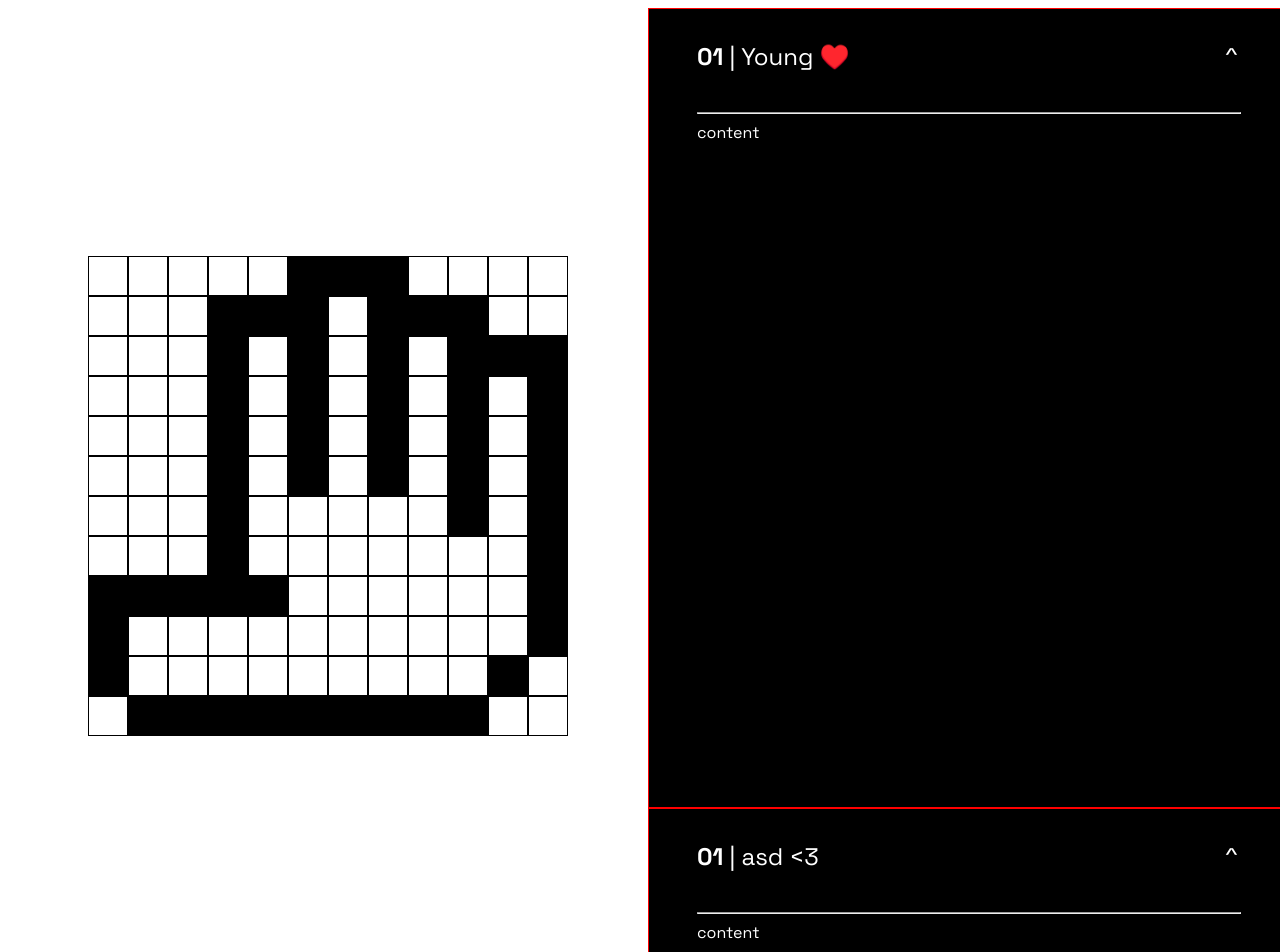
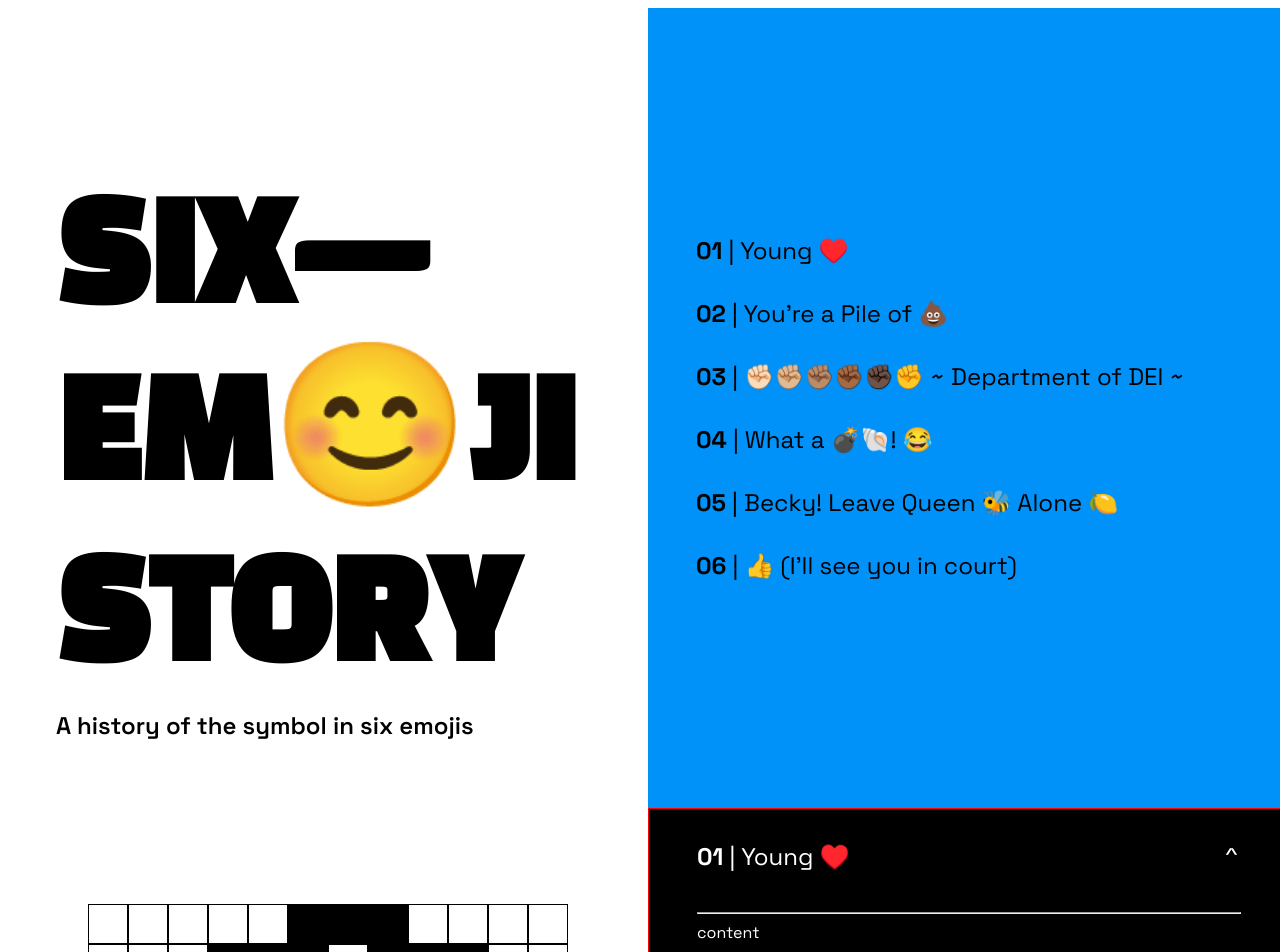
Before and after one commit to divya-mehra/sixemojistory, a React (Vite) app: page / in a window 1280 px wide. Shown: the top 952 px of the page. Built offline with nearby package versions, Linux system fonts and the light colour scheme; a web font is replaced by a local one.

Commit message:
bookend panels

```diff
--- a/src/App.jsx
+++ b/src/App.jsx
@@ -2,6 +2,8 @@ import { useState } from "react";
 import "./App.css";
 import StoryLeft from "./story/storyLeft";
 import StoryRight from "./story/storyRight";
+import StartPanelLeft from "./panel/StartPanelLeft";
+import StartPanelRight from "./panel/StartPanelRight";
 
 function App() {
   const [currentEmoji, setCurrentEmoji] = useState(null);
@@ -10,10 +12,15 @@ function App() {
     <>
       <div className="contentWrapper">
         <div className="leftSide">
+          <StartPanelLeft />
           <StoryLeft currentEmoji={currentEmoji} />
         </div>
         <div className="rightSide">
-          <StoryRight currentEmoji={currentEmoji} setCurrentEmoji={setCurrentEmoji}/>
+          <StartPanelRight />
+          <StoryRight
+            currentEmoji={currentEmoji}
+            setCurrentEmoji={setCurrentEmoji}
+          />
         </div>
       </div>
     </>
--- /dev/null
+++ b/src/panel/StartPanelLeft.jsx
@@ -0,0 +1,20 @@
+import styles from './panel.module.css'
+
+const StartPanelLeft = () => {
+    return (
+
+    <div className={styles.startPanelLeft}>
+        <div>
+          <h1 style={{textTransform: "uppercase"}}>
+            <div>Six—</div>
+            Em<span className={styles.titleEmoji}>😊</span>ji Story
+          </h1>
+          <h2>A history of the symbol in six emojis</h2>
+          {/* <!-- <p>inspired by the six-word story</p> --> */}
+        </div>
+
+
+    </div> );
+}
+
+export default StartPanelLeft;
--- /dev/null
+++ b/src/panel/StartPanelRight.jsx
@@ -0,0 +1,33 @@
+import styles from "./panel.module.css";
+
+const StartPanelRight = () => {
+  return (
+    <div className={styles.startPanelRight}>
+      <div className={styles.chapters}>
+        <h4 className={styles.chapter}>
+          <b className={styles.chapterNumber}>01</b> | Young ♥️
+        </h4>
+        <h4 className={styles.chapter}>
+          <b className={styles.chapterNumber}>02</b> | You're a Pile of 💩
+        </h4>
+        <h4 className={styles.chapter}>
+          <b className={styles.chapterNumber}>03</b> | ✊🏻✊🏼✊🏽✊🏾✊🏿✊ ~ Department
+          of DEI ~
+        </h4>
+        <h4 className={styles.chapter}>
+          <b className={styles.chapterNumber}>04</b> | What a 💣🐚! 😂
+        </h4>
+        <h4 className={styles.chapter}>
+          <b className={styles.chapterNumber}>05</b> | Becky! Leave Queen 🐝
+          Alone 🍋
+        </h4>
+        <h4 className={styles.chapter}>
+          <b className={styles.chapterNumber}>06</b> | 👍 (I'll see you in
+          court)
+        </h4>
+      </div>
+    </div>
+  );
+};
+
+export default StartPanelRight;
--- a/src/panel/TextPanel.jsx
+++ b/src/panel/TextPanel.jsx
@@ -2,7 +2,7 @@ import styles from "./panel.module.css";
 import { useInView } from 'react-intersection-observer';
 import { useEffect, useRef } from "react";
 
-const TextPanel = ({ emoji, title, currentEmoji, setCurrentEmoji }) => {
+const TextPanel = ({ emoji, title, number, currentEmoji, setCurrentEmoji }) => {
 
     console.log(currentEmoji);
     const [ref, inView] = useInView({
@@ -25,7 +25,7 @@ const TextPanel = ({ emoji, title, currentEmoji, setCurrentEmoji }) => {
       <div className={`${styles.textPanel}`} ref={ref}>
         <div className={styles.panelHeader}>
           <h4 className={styles.panelTitle}>
-            <b>01</b> | {title}
+            <b>{number}</b> | {title}
           </h4>
           <h4 className={styles.iconBackToTop}>^</h4>
         </div>
--- a/src/panel/panel.module.css
+++ b/src/panel/panel.module.css
@@ -1,3 +1,33 @@
+/* Bookend Panels */
+
+.startPanelLeft {
+    display: flex;
+    justify-content: center;
+    flex-direction: column;
+    background-color: white;
+    height: 100vh;
+    padding-left: 48px;
+    padding-right: 48px;
+
+}
+
+.startPanelRight {
+    display: flex;
+    flex-direction: column;
+    justify-content: center;
+    background-color: rgb(0, 145, 249);
+    height: 100vh;
+    padding-left: 48px;
+    padding-right: 48px;
+  }
+
+  .chapter {
+    cursor: pointer;
+  }
+
+
+ /* Story Panels  */
+
 .textPanel {
     color: white;
     height: 100vh;
--- a/src/story/storyRight.jsx
+++ b/src/story/storyRight.jsx
@@ -3,12 +3,12 @@ import styles from "./story.module.css";
 
 const StoryRight = ({ currentEmoji, setCurrentEmoji }) => {
   const emojis = [
-    { name: "heart",  title: "Young ♥️" },
-    { name: "poop",  title: "asd <3" },
-    { name: "hand",  title: "d <3" },
-    { name: "bomb",  title: "sdsdf <3" },
-    { name: "bee",  title: "sd <3" },
-    { name: "hand",  title: "Yofffung <3" },
+    { name: "heart",  number: '01', title: "Young ♥️" },
+    { name: "poop",  number: '02', title: "asd <3" },
+    { name: "hand",  number: '03', title: "d <3" },
+    { name: "bomb",  number: '04', title: "sdsdf <3" },
+    { name: "bee",  number: '05', title: "sd <3" },
+    { name: "hand",  number: '06', title: "Yofffung <3" },
   ];
 
   console.log(currentEmoji);
@@ -21,6 +21,7 @@ const StoryRight = ({ currentEmoji, setCurrentEmoji }) => {
             <TextPanel
               emoji={emoji.name}
               title={emoji.title}
+              number={emoji.number}
               currentEmoji={currentEmoji}
               setCurrentEmoji={setCurrentEmoji}
             />
```
